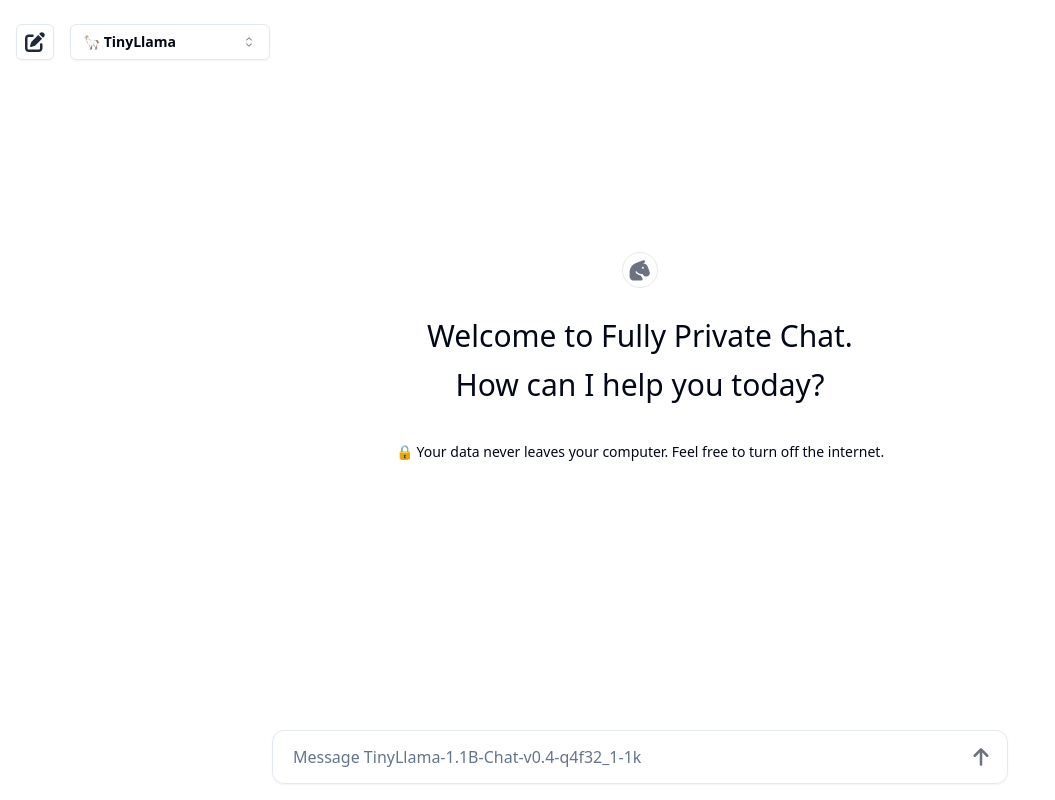
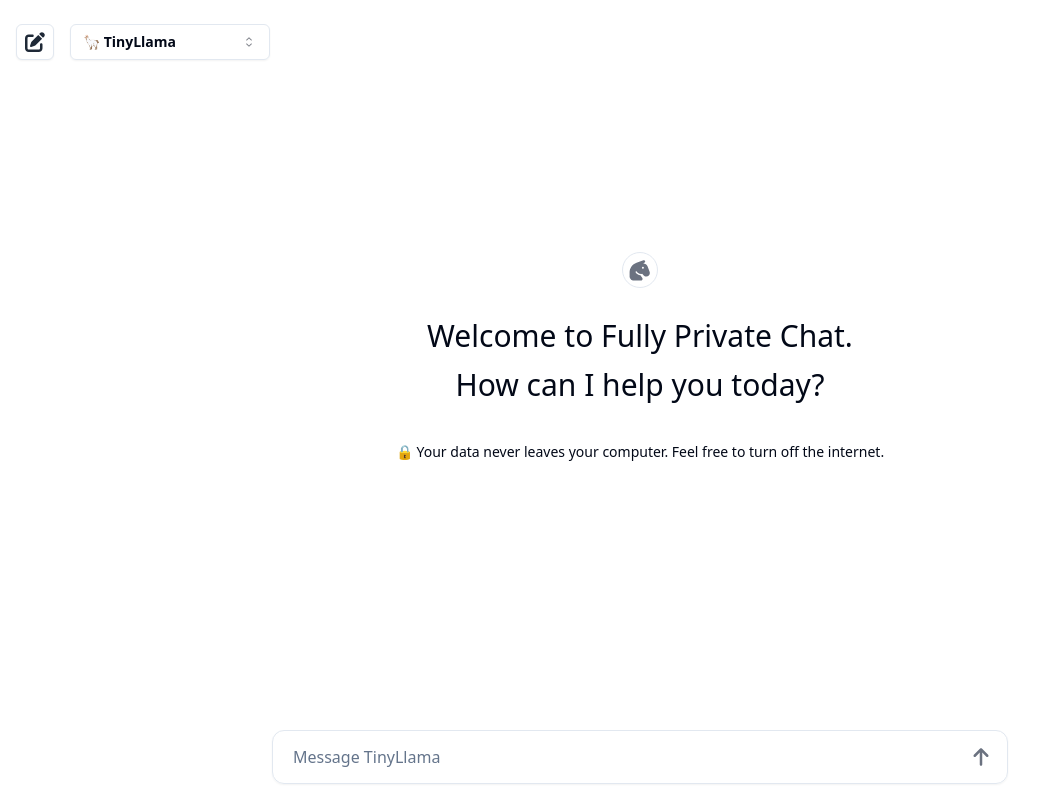
Before and after one commit to abi/secret-llama, a React (Vite) app: page / in a window 1280 px wide. Shown: the whole page, without its empty margins (0-1055 px from the left). Built offline with nearby package versions, Linux system fonts and the light colour scheme; what @mlc-ai/web-llm would draw is missing.

Commit message:
show model descriptions everywhere

```diff
--- a/src/components/Message.tsx
+++ b/src/components/Message.tsx
@@ -2,6 +2,7 @@
 import { FaHorseHead, FaPerson } from "react-icons/fa6";
 import Markdown from "react-markdown";
 import useChatStore from "../hooks/useChatStore";
+import { MODEL_DESCRIPTIONS } from "../models";
 
 function Message({ message }: { message: webllm.ChatCompletionMessageParam }) {
   const selectedModel = useChatStore((state) => state.selectedModel);
@@ -13,7 +14,9 @@
           {message.role === "assistant" ? <FaHorseHead /> : <FaPerson />}
         </div>
         <div className="font-bold">
-          {message.role === "assistant" ? selectedModel : "You"}
+          {message.role === "assistant"
+            ? MODEL_DESCRIPTIONS[selectedModel].displayName
+            : "You"}
         </div>
       </div>
       <Markdown className="text-gray-700 pl-8 mt-2 leading-[1.75] prose">
--- a/src/components/UserInput.tsx
+++ b/src/components/UserInput.tsx
@@ -2,6 +2,7 @@
 import { Button } from "./ui/button";
 import { Input } from "./ui/input";
 import useChatStore from "../hooks/useChatStore";
+import { MODEL_DESCRIPTIONS } from "../models";
 
 function UserInput({
   onSend,
@@ -21,7 +22,7 @@
         <Input
           className="flex-1 border-none shadow-none focus:ring-0
               ring-0 focus:border-0 focus-visible:ring-0 text-base"
-          placeholder={`Message ${selectedModel}`}
+          placeholder={`Message ${MODEL_DESCRIPTIONS[selectedModel].displayName}`}
           onChange={(e) => setUserInput(e.target.value)}
           value={userInput}
           onKeyDown={(e) => {
```
